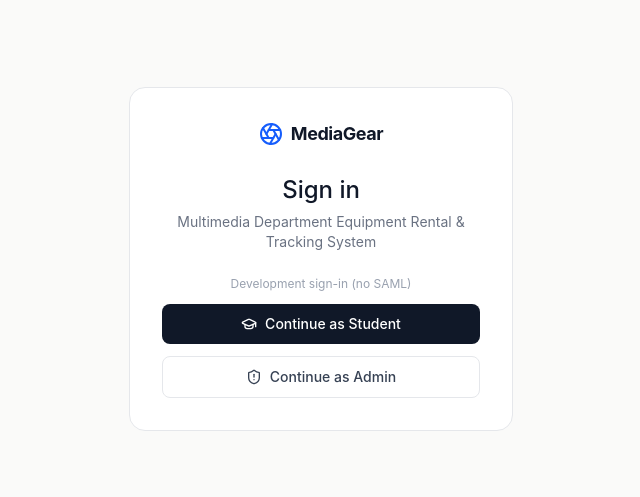
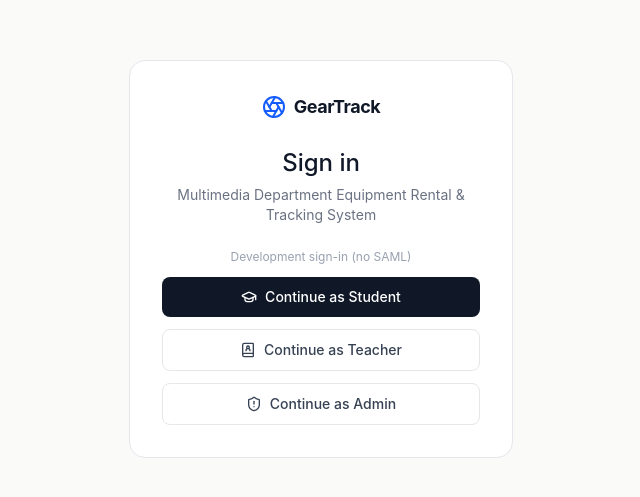
Before and after one commit to NoahSheppard/ofg-geartrack, a React (Vite) app in the folder src/web/: page /login in a window 1280 px wide. Shown: the part 141-638 px from the top of the page, without its empty margins (319-959 px from the left). Built offline with nearby package versions, Linux system fonts and the light colour scheme.

Commit message:
feat: add teacher dev-login option
Adds a "Continue as Teacher" button alongside the existing student
and admin dev-login shortcuts.

```diff
--- a/src/web/src/app/pages/LoginPage.tsx
+++ b/src/web/src/app/pages/LoginPage.tsx
@@ -1,7 +1,7 @@
 import { useState } from "react";
-import { Aperture, GraduationCap, ShieldAlert } from "lucide-react";
+import { Aperture, GraduationCap, ShieldAlert, BookUser } from "lucide-react";
 
-async function devLogin(role: "student" | "admin") {
+async function devLogin(role: "student" | "teacher" | "admin") {
   const res = await fetch("/auth/dev-login", {
     method: "POST",
     headers: { "Content-Type": "application/json" },
@@ -14,9 +14,9 @@
 }
 
 export function LoginPage() {
-  const [loading, setLoading] = useState<"student" | "admin" | null>(null);
+  const [loading, setLoading] = useState<"student" | "teacher" | "admin" | null>(null);
 
-  const handleDevLogin = async (role: "student" | "admin") => {
+  const handleDevLogin = async (role: "student" | "teacher" | "admin") => {
     setLoading(role);
     try {
       await devLogin(role);
@@ -30,7 +30,7 @@
       <div className="w-full max-w-sm bg-white border border-gray-200 rounded-2xl p-8 text-center space-y-6">
         <div className="flex items-center justify-center gap-2">
           <Aperture className="w-6 h-6 text-blue-600" />
-          <span className="font-bold text-gray-900 tracking-tight text-lg">MediaGear</span>
+          <span className="font-bold text-gray-900 tracking-tight text-lg">GearTrack</span>
         </div>
 
         <div>
@@ -50,6 +50,14 @@
             >
               <GraduationCap className="w-4 h-4" />
               {loading === "student" ? "Signing in…" : "Continue as Student"}
+            </button>
+            <button
+              onClick={() => handleDevLogin("teacher")}
+              disabled={loading !== null}
+              className="w-full flex items-center justify-center gap-2 py-2.5 border border-gray-200 rounded-lg text-sm font-medium text-gray-700 hover:bg-gray-50 transition-colors disabled:opacity-50"
+            >
+              <BookUser className="w-4 h-4" />
+              {loading === "teacher" ? "Signing in…" : "Continue as Teacher"}
             </button>
             <button
               onClick={() => handleDevLogin("admin")}
```
